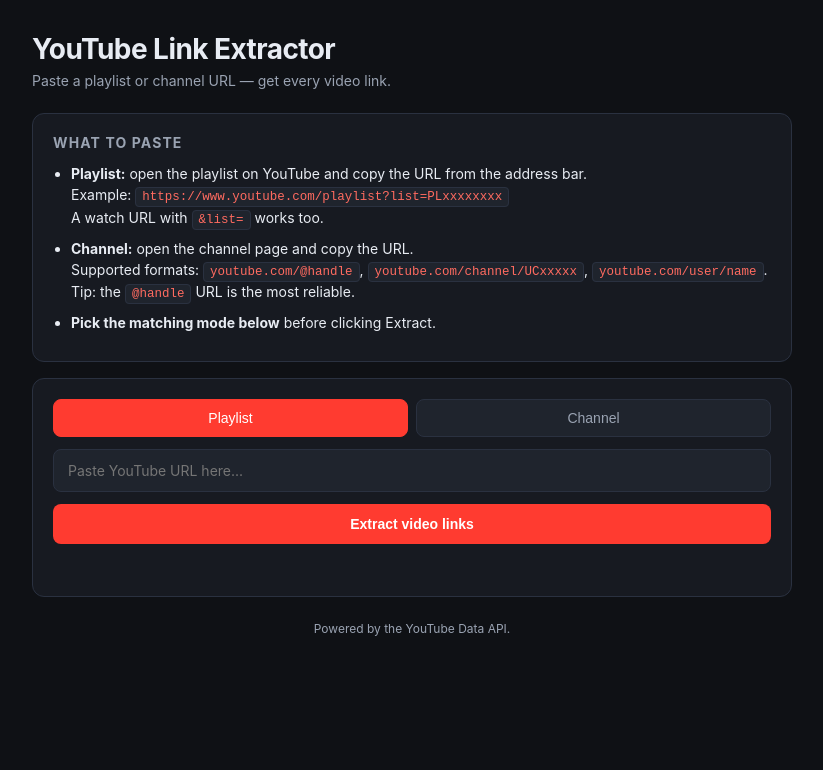
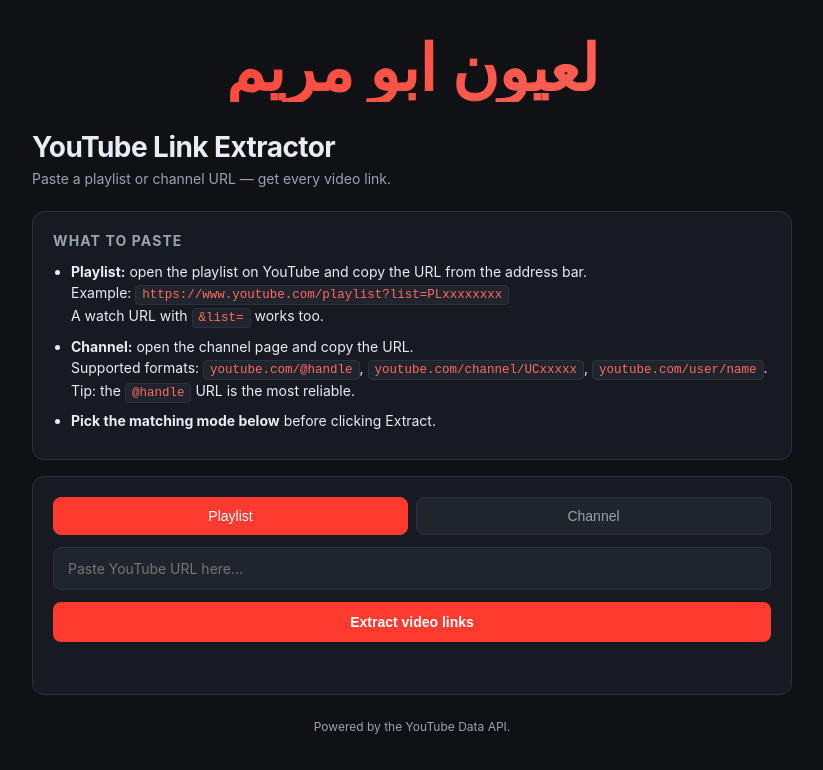
Before and after one commit to Leovech/youtube-link-extractor, a website: page index.html in a window 1280 px wide. Shown: the whole page, without its empty margins (228-1051 px from the left). Drawn offline with Linux system fonts and the light colour scheme.

Commit message:
Add dedication title لعيون ابو مريم above main heading

```diff
--- a/index.html
+++ b/index.html
@@ -26,6 +26,22 @@
     padding: 32px 16px;
   }
   .container { max-width: 760px; margin: 0 auto; }
+  .dedication {
+    font-family: "SF Arabic", "Geeza Pro", "Tajawal", "Cairo", system-ui, sans-serif;
+    font-size: 64px;
+    font-weight: 800;
+    text-align: center;
+    background: linear-gradient(135deg, var(--accent), var(--accent-2));
+    -webkit-background-clip: text;
+    background-clip: text;
+    color: transparent;
+    margin: 0 0 28px;
+    line-height: 1.1;
+    letter-spacing: -0.01em;
+  }
+  @media (max-width: 600px) {
+    .dedication { font-size: 44px; }
+  }
   h1 {
     font-size: 28px;
     margin: 0 0 6px;
@@ -159,6 +175,7 @@
 </head>
 <body>
 <div class="container">
+  <div class="dedication" dir="rtl" lang="ar">لعيون ابو مريم</div>
   <h1>YouTube Link Extractor</h1>
   <p class="subtitle">Paste a playlist or channel URL — get every video link.</p>
 
```
